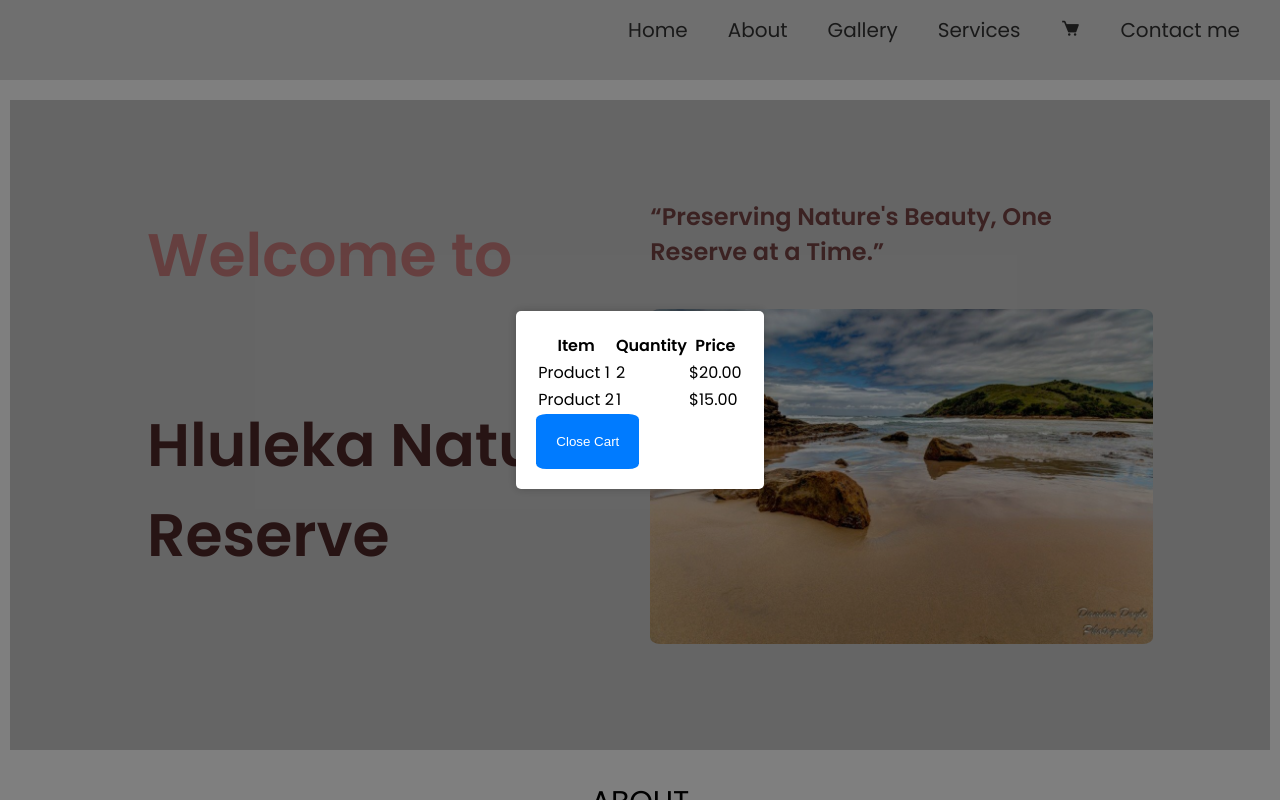
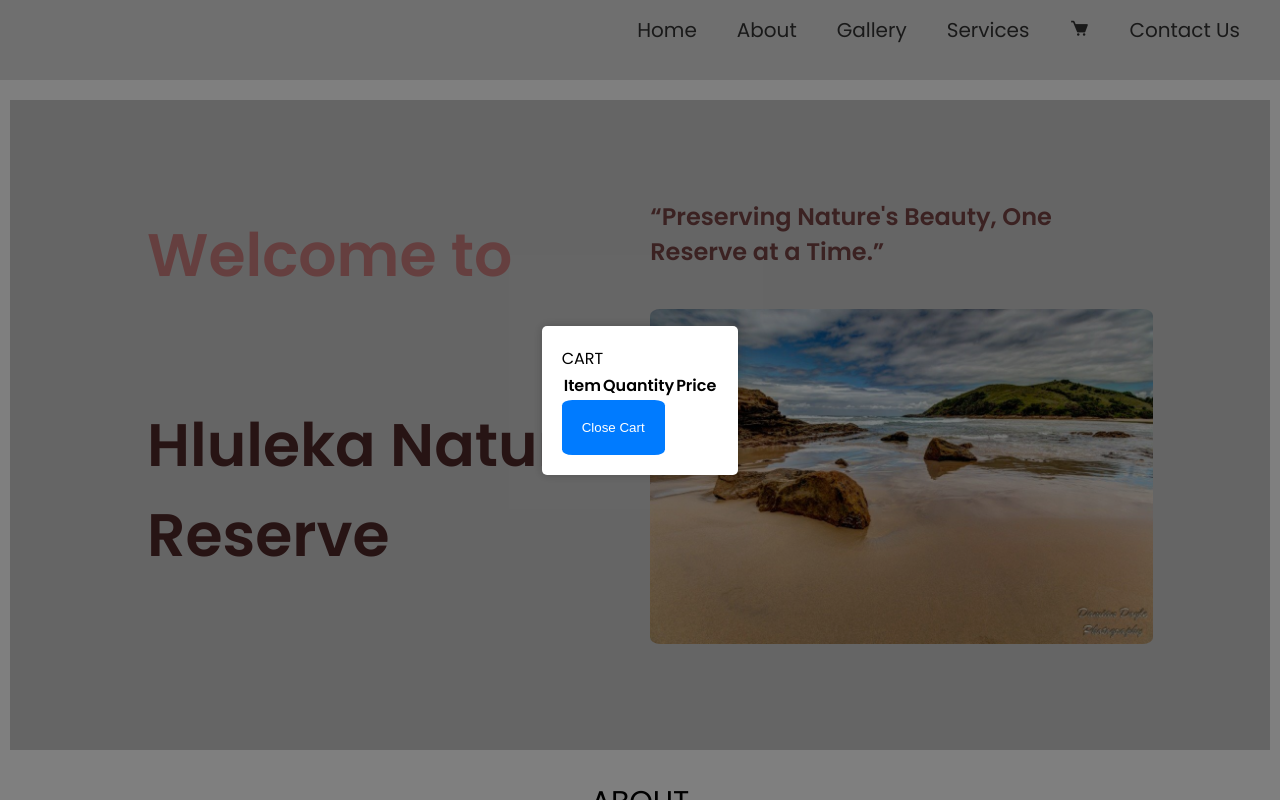
Before and after one commit to Luvuyotafeni/Hluleka, a React (Create React App) app: page / in a window 1280 px wide. Both pictures are taken after a click on the link 1070 px from the left and 28 px from the top of the page. Shown: the top 800 px of the page. Built offline with nearby package versions, Linux system fonts and the light colour scheme.

Commit message:
adding to the local storage and getting from it on the cart pop up page,

```diff
--- a/src/component/Cart.jsx
+++ b/src/component/Cart.jsx
@@ -1,9 +1,13 @@
 import React from 'react';
 
 function Cart() {
+  // Get the cart items from local storage or initialize an empty array
+  const cartItems = JSON.parse(localStorage.getItem('cart')) || [];
+
   return (
     <>
       <section>
+        <p>CART</p>
         <table>
           <thead>
             <tr>
@@ -13,17 +17,13 @@
             </tr>
           </thead>
           <tbody>
-            <tr>
-              <td>Product 1</td>
-              <td>2</td>
-              <td>$20.00</td>
-            </tr>
-            <tr>
-              <td>Product 2</td>
-              <td>1</td>
-              <td>$15.00</td>
-            </tr>
-            {/* Add more rows as needed */}
+            {cartItems.map((item, index) => (
+              <tr key={index}>
+                <td>{item.title}</td>
+                <td>{item.quantity}</td>
+                <td>{item.price}</td>
+              </tr>
+            ))}
           </tbody>
         </table>
       </section>
--- a/src/component/NavBar/NavBar.js
+++ b/src/component/NavBar/NavBar.js
@@ -20,7 +20,7 @@
             <li><a href='#gallery'>Gallery</a></li>
             <li><a href='#services'>Services</a></li>
             <li><a href="#" onClick={handleCartClick} className='bx bxs-cart'></a></li>
-            <li><a href='#contact'>Contact me</a></li>
+            <li><a href='#contact'>Contact Us</a></li>
           </ul>
         </div>
       </header>
```
